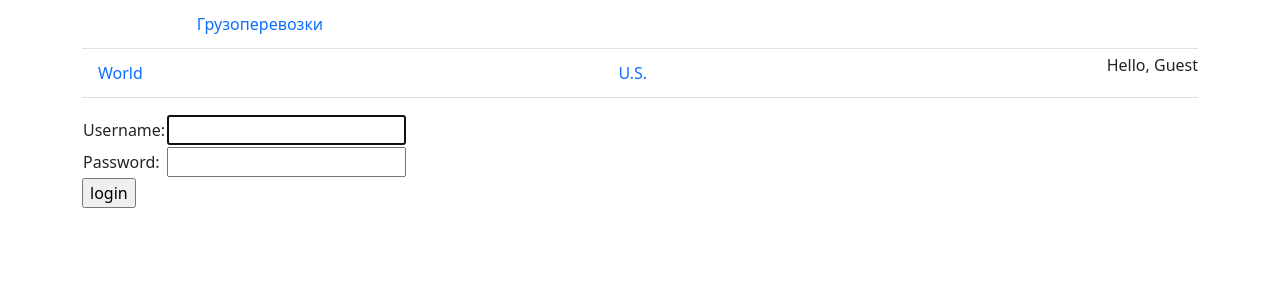
After one commit to EcLerk/PythonLabs, a Django app: page /login/ in a window 1280 px wide. The commit adds this page. Shown: the top 300 px of the page. Run offline with Django 4.2, Linux system fonts and the light colour scheme.

Commit message:
Implemented login

```diff
--- a/lab4/lab4/settings.py
+++ b/lab4/lab4/settings.py
@@ -123,3 +123,6 @@ STATIC_URL = 'static/'
 # https://docs.djangoproject.com/en/4.2/ref/settings/#default-auto-field
 
 DEFAULT_AUTO_FIELD = 'django.db.models.BigAutoField'
+
+LOGIN_REDIRECT_URL = 'home'
+LOGOUT_REDIRECT_URL = 'login'
--- a/lab4/lab4/urls.py
+++ b/lab4/lab4/urls.py
@@ -17,8 +17,11 @@ Including another URLconf
 from django.contrib import admin
 from django.urls import path
 from polls.views import index
+from django.contrib.auth import views as auth_views
+
 
 urlpatterns = [
-    path('', index),
+    path('', index, name='home'),
     path('admin/', admin.site.urls),
+    path('login/', auth_views.LoginView.as_view(), name='login'),
 ]
--- a/lab4/polls/admin.py
+++ b/lab4/polls/admin.py
@@ -5,3 +5,4 @@ admin.site.register(Driver)
 admin.site.register(Vehicle)
 admin.site.register(Order)
 admin.site.register(Service)
+admin.site.register(Client)
--- a/lab4/polls/urls.py
+++ b/lab4/polls/urls.py
@@ -1,8 +1,9 @@
 from django.urls import path
-
+from django.contrib.auth import views as auth_views
 from . import views
 
 app_name = 'polls'
 urlpatterns = [
     path('', views.index, name='index'),
+    #path('login/', auth_views.LoginView.as_view(), name='login'),
 ]
--- a/lab4/templates/polls/base.html
+++ b/lab4/templates/polls/base.html
@@ -12,12 +12,16 @@
       <div class="col-4 text-center">
         <a class="blog-header-logo text-body-emphasis text-decoration-none" href="#">Грузоперевозки</a>
       </div>
+
         <div class="col-4 d-flex justify-content-end align-items-center">
-        <a class="btn btn-sm btn-outline-secondary" href="#">Вход</a>
-      </div>
-      <div class="col-4 d-flex justify-content-end align-items-center">
-        <a class="btn btn-sm btn-outline-secondary" href="#">Регистрация</a>
-      </div>
+        {% if user.is_authenticated %}
+          <a class="btn btn-sm btn-outline-secondary" href="{% url 'logout' %}">Выход</a>
+
+        { % else %}
+          <a class="btn btn-sm btn-outline-secondary" href="{% url 'login' %}">Вход</a>
+            <a class="btn btn-sm btn-outline-secondary" href="#">Регистрация</a>
+        {% endif %}
+        </div>
     </div>
   </header>
 
@@ -25,7 +29,7 @@
     <nav class="nav nav-underline justify-content-between">
       <a class="nav-item nav-link link-body-emphasis active" href="#">World</a>
       <a class="nav-item nav-link link-body-emphasis" href="#">U.S.</a>
-      <a class="nav-item nav-link link-body-emphasis" href="#">Technology</a>
+      <p>Hello, {{ user.username|default:'Guest' }}</p>
     </nav>
   </div>
   </div>
--- /dev/null
+++ b/lab4/templates/registration/login.html
@@ -0,0 +1,42 @@
+{% extends 'polls/base.html' %}
+
+{% block title%}
+Login
+{% endblock %}
+
+{{% block content %}
+
+{% if form.errors %}
+  <p>Your username and password didn't match. Please try again.</p>
+{% endif %}
+
+{% if next %}
+  {% if user.is_authenticated %}
+    <p>Your account doesn't have access to this page. To proceed,
+    please login with an account that has access.</p>
+  {% else %}
+    <p>Please login to see this page.</p>
+  {% endif %}
+{% endif %}
+
+<form method="post" action="{% url 'login' %}">
+{% csrf_token %}
+<table>
+
+<tr>
+  <td>{{ form.username.label_tag }}</td>
+  <td>{{ form.username }}</td>
+</tr>
+
+<tr>
+  <td>{{ form.password.label_tag }}</td>
+  <td>{{ form.password }}</td>
+</tr>
+</table>
+
+<input type="submit" value="login" />
+<input type="hidden" name="next" value="{{ next }}" />
+</form>
+
+
+{% endblock %}
```
Also changed, not shown: lab4/polls/forms.py (added, +16 -0 lines), lab4/polls/models.py (+13 -1 lines), lab4/polls/views.py (+5 -2 lines), lab4/db.sqlite3, lab4/polls/migrations/0007_client.py (added).
